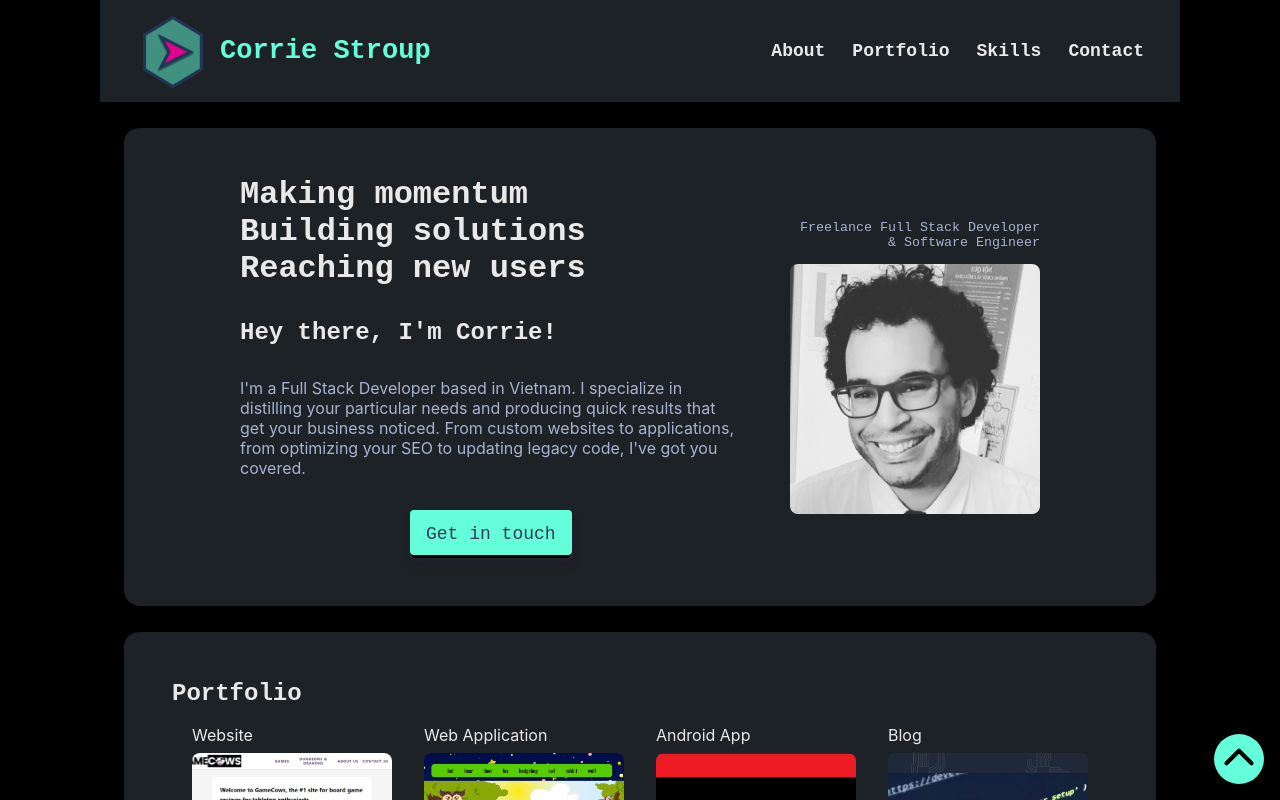
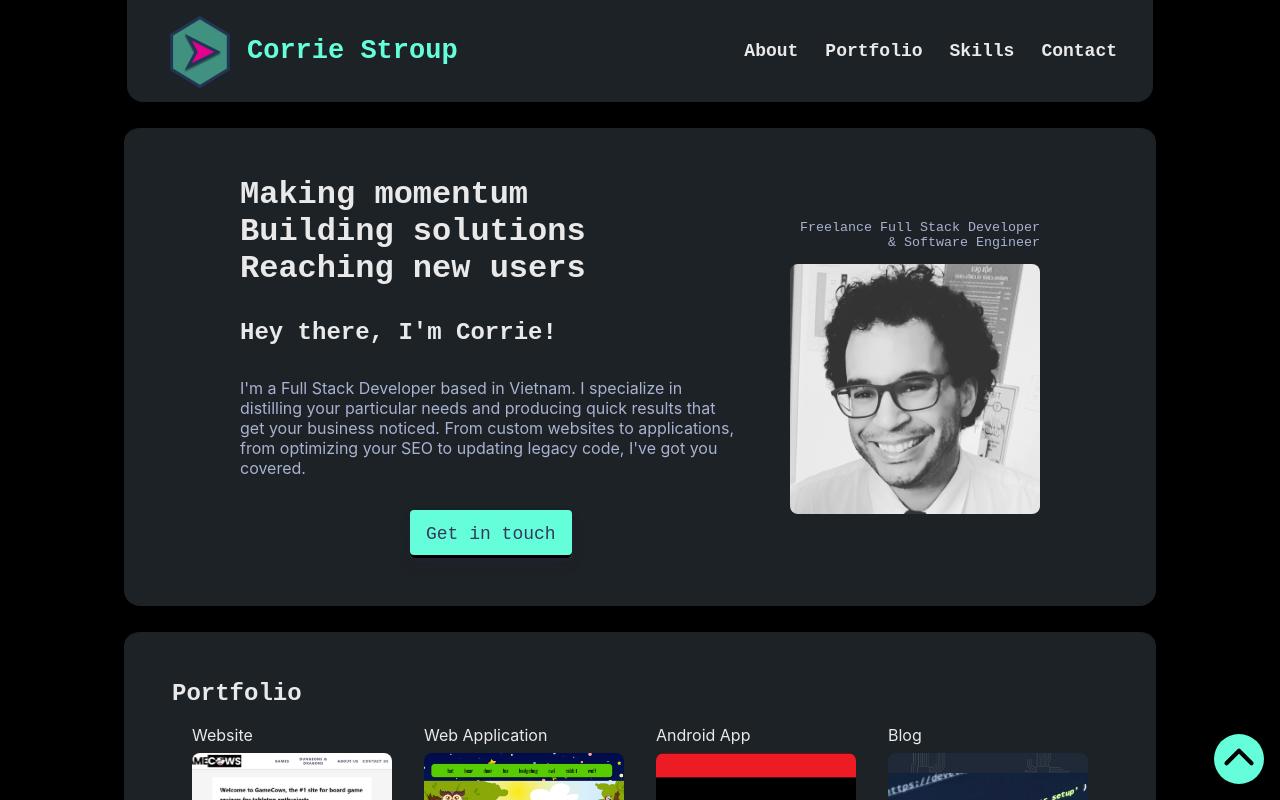
Before and after one commit to Cililocwee/portfolio, a React (Vite) app: page / in a window 1280 px wide. Shown: the top 800 px of the page. Built offline with nearby package versions, Linux system fonts and the light colour scheme.

Commit message:
Fixed display issue on navbar in desktop mode

```diff
--- a/src/components/components.css
+++ b/src/components/components.css
@@ -6,7 +6,8 @@ nav {
   background: var(--content);
   padding: 0.75em 2em;
   z-index: 100;
-  /* margin-top: 0.5em; */
+  margin: 0 1.5em;
+  border-radius: 0 0 16px 16px;
   font-family: var(--font-flair);
   font-weight: bold;
   font-size: large;
@@ -368,6 +369,8 @@ footer {
 @media (max-width: 600px) {
   nav {
     padding: 1em;
+    margin: 0;
+    border-radius: 0;
 
     .nav-banner {
       display: flex;
```
